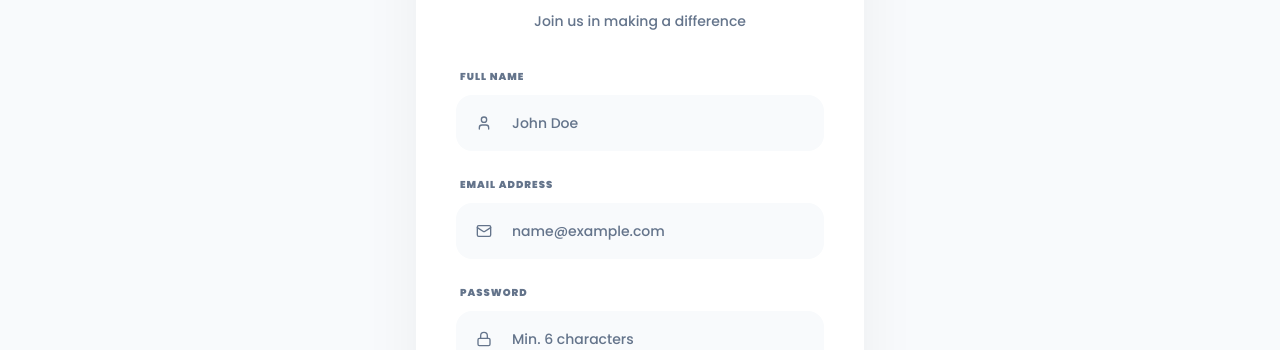
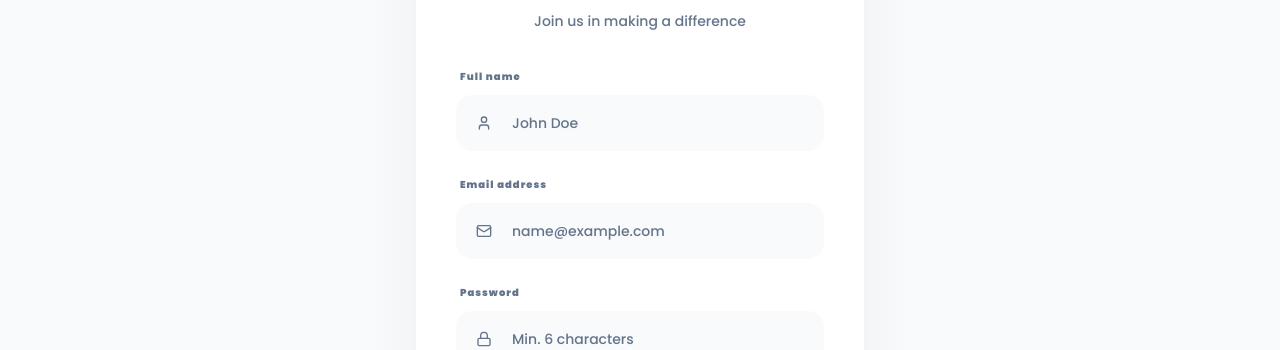
Before and after one commit to DAVIDafergan/CHAYA-ISRAEL, a Next.js app: page /signup in a window 1280 px wide. Shown: the part 285-635 px from the top of the page. Built offline with nearby package versions, Linux system fonts and the light colour scheme; no server answers.

Commit message:
שמתי לב שבנתוני ה-Auth שלך מופיע "email_verified": false. לעיתים קרובות,

```diff
--- a/src/app/account/page.tsx
+++ b/src/app/account/page.tsx
@@ -39,7 +39,8 @@
 
   const donationsQuery = useMemoFirebase(() => {
     if (!firestore || !user?.email) return null;
-    // The query MUST match the security rules exactly for 'list' to work
+    // The query MUST match the security rules exactly for 'list' to work.
+    // We use the lowercased email to ensure perfect matching with the rule.
     return query(
       collection(firestore, 'donations'),
       where('payerEmail', '==', user.email.toLowerCase()),
--- a/src/app/admin/page.tsx
+++ b/src/app/admin/page.tsx
@@ -1,3 +1,4 @@
+
 'use client';
 
 import { useState, useEffect } from 'react';
--- a/src/app/login/page.tsx
+++ b/src/app/login/page.tsx
@@ -57,7 +57,7 @@
         <CardContent className="p-10 pt-6">
           <form onSubmit={handleLogin} className="space-y-6">
             <div className="space-y-2">
-              <label className="text-[10px] font-black text-muted-foreground tracking-widest px-1 uppercase">Email address</label>
+              <label className="text-[10px] font-black text-muted-foreground tracking-widest px-1">Email address</label>
               <div className="relative group">
                 <Mail className="absolute left-5 top-1/2 -translate-y-1/2 h-4 w-4 text-muted-foreground group-focus-within:text-primary transition-colors" />
                 <Input
@@ -71,7 +71,7 @@
               </div>
             </div>
             <div className="space-y-2">
-              <label className="text-[10px] font-black text-muted-foreground tracking-widest px-1 uppercase">Password</label>
+              <label className="text-[10px] font-black text-muted-foreground tracking-widest px-1">Password</label>
               <div className="relative group">
                 <Lock className="absolute left-5 top-1/2 -translate-y-1/2 h-4 w-4 text-muted-foreground group-focus-within:text-primary transition-colors" />
                 <Input
--- a/src/app/signup/page.tsx
+++ b/src/app/signup/page.tsx
@@ -78,7 +78,7 @@
       <CardContent className="p-10 pt-6">
         <form onSubmit={handleSignup} className="space-y-5">
           <div className="space-y-2">
-            <label className="text-[10px] font-black text-muted-foreground tracking-widest px-1 uppercase">Full name</label>
+            <label className="text-[10px] font-black text-muted-foreground tracking-widest px-1">Full name</label>
             <div className="relative group">
               <User className="absolute left-5 top-1/2 -translate-y-1/2 h-4 w-4 text-muted-foreground group-focus-within:text-primary transition-colors" />
               <Input
@@ -92,7 +92,7 @@
             </div>
           </div>
           <div className="space-y-2">
-            <label className="text-[10px] font-black text-muted-foreground tracking-widest px-1 uppercase">Email address</label>
+            <label className="text-[10px] font-black text-muted-foreground tracking-widest px-1">Email address</label>
             <div className="relative group">
               <Mail className="absolute left-5 top-1/2 -translate-y-1/2 h-4 w-4 text-muted-foreground group-focus-within:text-primary transition-colors" />
               <Input
@@ -106,7 +106,7 @@
             </div>
           </div>
           <div className="space-y-2">
-            <label className="text-[10px] font-black text-muted-foreground tracking-widest px-1 uppercase">Password</label>
+            <label className="text-[10px] font-black text-muted-foreground tracking-widest px-1">Password</label>
             <div className="relative group">
               <Lock className="absolute left-5 top-1/2 -translate-y-1/2 h-4 w-4 text-muted-foreground group-focus-within:text-primary transition-colors" />
               <Input
```
Also changed, not shown: 1 other file (tests, documents, lock files or other folders).
